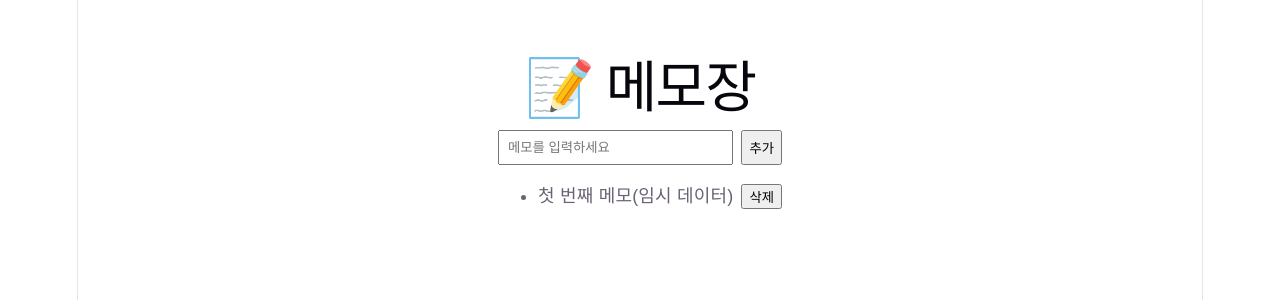
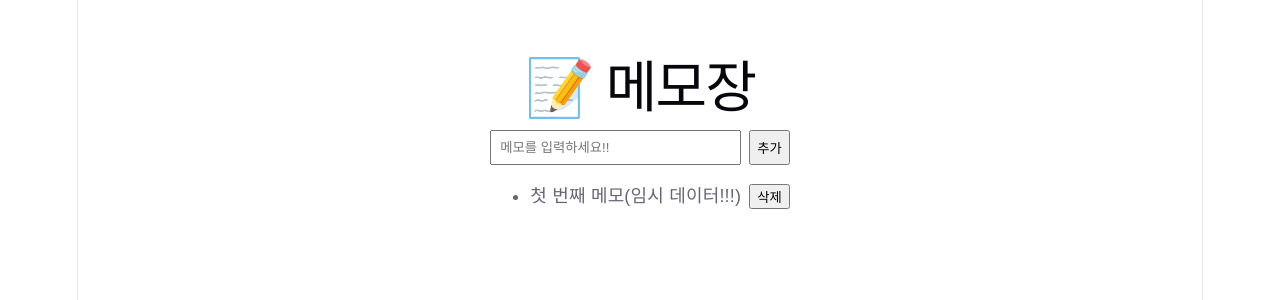
Before and after one commit to skk1001072/memo-frontend, a React (Vite) app: page / in a window 1280 px wide. Shown: the top 300 px of the page. Built offline with nearby package versions, Linux system fonts and the light colour scheme; no server answers.

Commit message:
Initial commit

```diff
--- a/src/App.jsx
+++ b/src/App.jsx
@@ -11,7 +11,7 @@ export default function App() {
 
   // 1장에서는 백엔드가 없으므로 임시 데이터로 화면만 확인한다.
   useEffect(() => {
-    setMemos([{ id: 1, content: "첫 번째 메모(임시 데이터)" }]);
+    setMemos([{ id: 1, content: "첫 번째 메모(임시 데이터!!!)" }]);
   }, []);
 
   // 아래 함수들은 3장부터 실제 fetch 호출로 채운다.
@@ -27,7 +27,7 @@ export default function App() {
       <h1>📝 메모장</h1>
       <div style={{ display: "flex", gap: 8 }}>
         <input value={text} onChange={(e) => setText(e.target.value)}
-          placeholder="메모를 입력하세요" style={{ flex: 1, padding: 8 }} />
+          placeholder="메모를 입력하세요!!" style={{ flex: 1, padding: 8 }} />
         <button onClick={addMemo}>추가</button>
       </div>
       <ul>
```
Also changed, not shown: index.html (line endings or trailing spaces).
